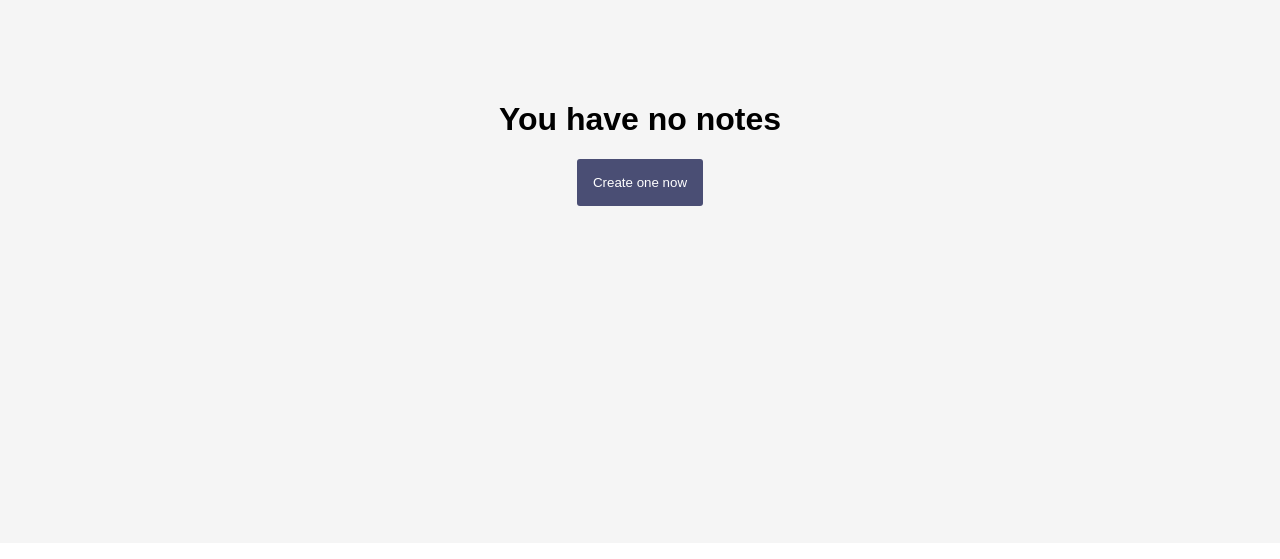
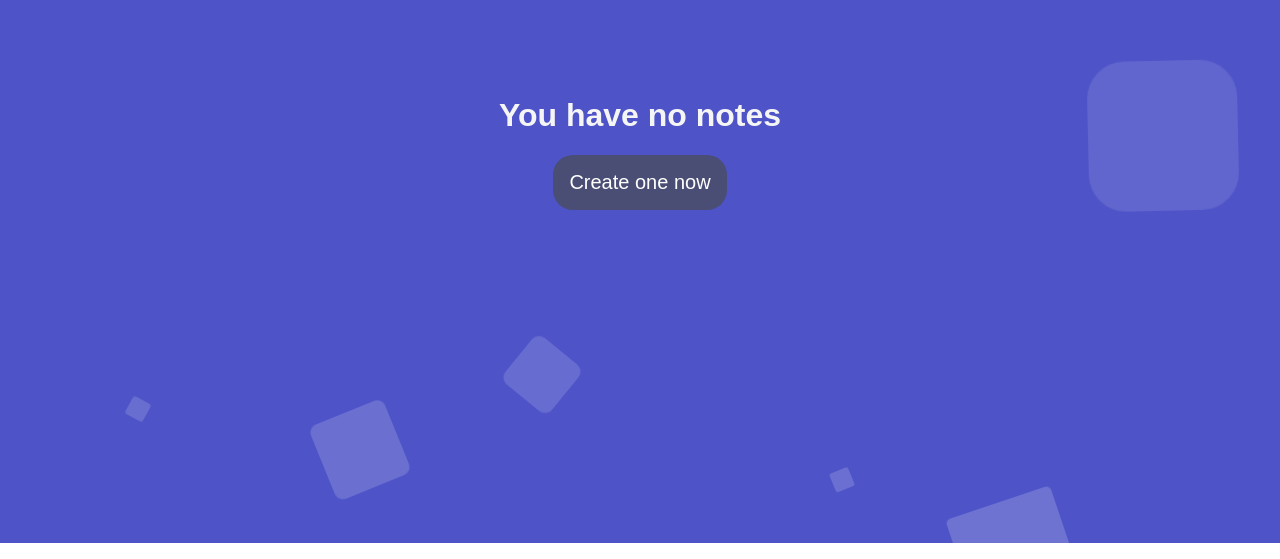
Before and after one commit to FaraiMajor/notes_app, a React (Create React App) app: page / in a window 1280 px wide. Shown: the part 257-816 px from the top of the page. Built offline with nearby package versions, Linux system fonts and the light colour scheme.

Commit message:
background

```diff
--- a/package.json
+++ b/package.json
@@ -6,6 +6,7 @@
     "@testing-library/jest-dom": "^5.16.5",
     "@testing-library/react": "^13.4.0",
     "@testing-library/user-event": "^13.5.0",
+    "nanoid": "^4.0.1",
     "react": "^18.2.0",
     "react-dom": "^18.2.0",
     "react-mde": "^11.5.0",
--- a/src/App.css
+++ b/src/App.css
@@ -52,13 +52,9 @@
     width: 120px;
 }
 
-.first-note {
-    cursor: pointer;
-    background-color: #4A4E74;
-    border: none;
-    color: white;
-    border-radius: 3px;
-    padding: 1rem;
+.new-note:hover {
+    background-color: #1d1f31;
+    transition: all ease 2s;
 }
 
 .editor {
@@ -92,10 +88,10 @@
 
 .text-snippet {
     padding-inline: 5px;
-    font-size: 0.8rem;
+    font-size: 1rem;
     font-weight: 400;
     line-height: 1.2rem;
-    color: #4A4E74;
+    color: black;
     white-space: nowrap;
     overflow: hidden;
     text-overflow: ellipsis;
@@ -103,6 +99,11 @@
 
 .selected-note {
     background-color: #4A4E74;
+}
+
+.unselected-note {
+    background-color: #ffdc6a;
+    margin: 5px 0;
 }
 
 .selected-note .text-snippet {
@@ -126,16 +127,6 @@
 
 .split {
     display: flex;
-}
-
-.no-notes {
-    width: 100%;
-    height: 100vh;
-    display: flex;
-    flex-direction: column;
-    justify-content: center;
-    align-items: center;
-    background-color: whitesmoke;
 }
 
 .delete-btn {
@@ -193,3 +184,150 @@
     top: -7px;
     left: -2px
 }
+
+
+/* no notes section */
+
+.no-notes {
+    position: absolute;
+    width: 100%;
+    height: 100vh;
+    display: flex;
+    flex-direction: column;
+    justify-content: center;
+    align-items: center;
+    color: whitesmoke;
+    z-index: 1;
+}
+
+.first-note {
+    cursor: pointer;
+    background-color: #4A4E74;
+    border: none;
+    color: white;
+    font-size: 20px;
+    border-radius: 20px;
+    padding: 1rem;
+}
+
+.first-note:hover {
+    background-color: #1d1f31;
+    transition: all ease 2s;
+}
+
+.area {
+    position: absolute;
+    background: #4e54c8;
+    background: -webkit-linear-gradient(to left, #8f94fb, #4e54c8);
+    width: 100%;
+    height: 100vh;
+    z-index: -1;
+}
+
+.circles {
+    position: absolute;
+    top: 0;
+    left: 0;
+    width: 100%;
+    height: 100%;
+    overflow: hidden;
+}
+
+.circles li {
+    position: absolute;
+    display: block;
+    list-style: none;
+    width: 20px;
+    height: 20px;
+    background: rgba(255, 255, 255, 0.2);
+    animation: animate 25s linear infinite;
+    bottom: -150px;
+}
+
+.circles li:nth-child(1) {
+    left: 25%;
+    width: 80px;
+    height: 80px;
+    animation-delay: 0s;
+}
+
+.circles li:nth-child(2) {
+    left: 10%;
+    width: 20px;
+    height: 20px;
+    animation-delay: 2s;
+    animation-duration: 12s;
+}
+
+.circles li:nth-child(3) {
+    left: 70%;
+    width: 20px;
+    height: 20px;
+    animation-delay: 4s;
+}
+
+.circles li:nth-child(4) {
+    left: 40%;
+    width: 60px;
+    height: 60px;
+    animation-delay: 0s;
+    animation-duration: 18s;
+}
+
+.circles li:nth-child(5) {
+    left: 65%;
+    width: 20px;
+    height: 20px;
+    animation-delay: 0s;
+}
+
+.circles li:nth-child(6) {
+    left: 75%;
+    width: 110px;
+    height: 110px;
+    animation-delay: 3s;
+}
+
+.circles li:nth-child(7) {
+    left: 35%;
+    width: 150px;
+    height: 150px;
+    animation-delay: 7s;
+}
+
+.circles li:nth-child(8) {
+    left: 50%;
+    width: 25px;
+    height: 25px;
+    animation-delay: 15s;
+    animation-duration: 45s;
+}
+
+.circles li:nth-child(9) {
+    left: 20%;
+    width: 15px;
+    height: 15px;
+    animation-delay: 2s;
+    animation-duration: 35s;
+}
+
+.circles li:nth-child(10) {
+    left: 85%;
+    width: 150px;
+    height: 150px;
+    animation-delay: 0s;
+    animation-duration: 11s;
+}
+
+@keyframes animate {
+    0% {
+        transform: translateY(0) rotate(0deg);
+        opacity: 1;
+        border-radius: 0;
+    }
+    100% {
+        transform: translateY(-1000px) rotate(720deg);
+        opacity: 0;
+        border-radius: 50%;
+    }
+}
--- a/src/App.js
+++ b/src/App.js
@@ -100,6 +100,7 @@
             }
           </Split>
           :
+          <div className="area">
             <div className="no-notes">
               <h1>You have no notes</h1>
               <button
@@ -109,6 +110,19 @@
                 Create one now
               </button>
             </div>
+            <ul className="circles">
+              <li></li>
+              <li></li>
+              <li></li>
+              <li></li>
+              <li></li>
+              <li></li>
+              <li></li>
+              <li></li>
+              <li></li>
+              <li></li>
+            </ul>
+          </div>
 
       }
     </main>
--- a/src/components/Sidebar.jsx
+++ b/src/components/Sidebar.jsx
@@ -9,7 +9,7 @@
             <div key={note.id}>
                 <div
 
-                    className={`title ${note.id === props.currentNote.id ? "selected-note" : ""
+                    className={`title ${note.id === props.currentNote.id ? "selected-note" : "unselected-note"
                         }`}
                     onClick={() => props.setCurrentNoteId(note.id)}
                 >
```
Also changed, not shown: 1 other file (tests, documents, lock files or other folders). Lines whose indentation alone changed are shown as unchanged.
